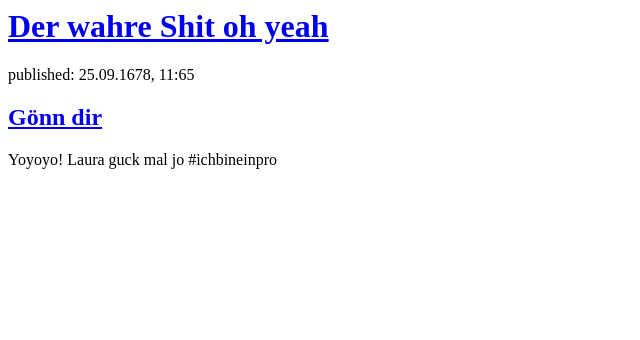
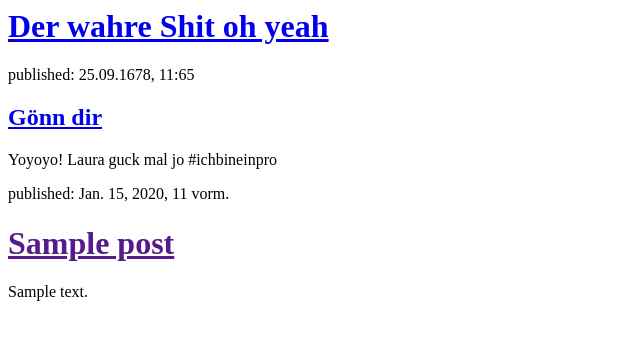
Before and after one commit to sophiebecker/my-first-blog, a Django app: template blog/templates/blog/post_list.html in a window 1280 px wide. Shown: the top 340 px of the page, without its empty margins (0-640 px from the left). Run offline with Django 3.2, Linux system fonts and the light colour scheme; the template is opened without the code that fills it: values that come from a table or form of the project are taken from there, others are empty; tables that the repository leaves empty hold one stand-in row (values such as "Sample post").

Commit message:
'last and least'

```diff
--- a/blog/templates/blog/post_list.html
+++ b/blog/templates/blog/post_list.html
@@ -10,6 +10,14 @@
     <div>
       <p>published: 25.09.1678, 11:65</p>
       <h2><a href="https://de.wikipedia.org/wiki/JoJo">Gönn dir</a></h2>
-    <p> Yoyoyo! Laura guck mal jo #ichbineinpro </p>
+      <p> Yoyoyo! Laura guck mal jo #ichbineinpro </p>
+    </div>
+      {% for post in posts %}
+    <div>
+      <p>published: {{ post.published_date }} </p>
+      <h1><a href="">{{ post.title }}</a></h1>
+      <p>{{ post.text|linebreaksbr }}
+      {% endfor %}
+    </div>
   </body>
 </html>
```
Also changed, not shown: blog/views.py (+7 -0 lines).
